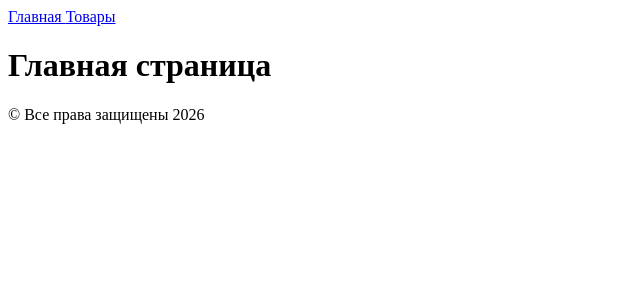
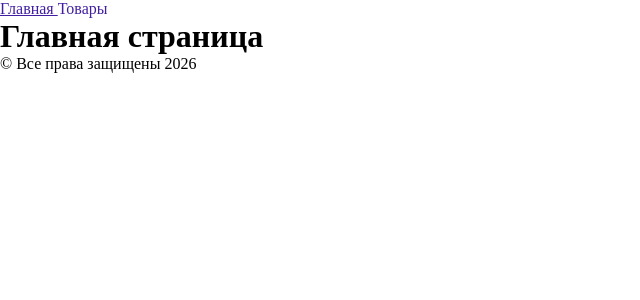
Before and after one commit to MurTag001/TopShop, a Django app: page / in a window 1280 px wide. Shown: the top 300 px of the page, without its empty margins (0-640 px from the left). Run offline with Django 5.2, Linux system fonts and the light colour scheme.

Commit message:
feat(static/css): Настроить обработку статических файлов. Создать base.css и подключить к base.html.

```diff
--- a/apps/shop/templates/shop/base.html
+++ b/apps/shop/templates/shop/base.html
@@ -1,9 +1,12 @@
+{% load static %}
+
 <!DOCTYPE html>
 <html lang="ru">
 <head>
   <meta charset="UTF-8">
   <meta name="viewport" content="width=device-width, initial-scale=1.0">
   <title>{% block page_title %}{% endblock page_title %}</title>
+  <link rel="stylesheet" href="{% static 'css/base.css' %}">
 </head>
 
 <body>
--- a/config/settings.py
+++ b/config/settings.py
@@ -120,6 +120,7 @@ USE_TZ = True
 # https://docs.djangoproject.com/en/6.1/howto/static-files/
 
 STATIC_URL = 'static/'
+STATICFILES_DIRS = [BASE_DIR / 'static/']
 
 
 # Email
--- /dev/null
+++ b/static/css/base.css
@@ -0,0 +1,16 @@
+* {
+  padding: 0;
+  margin: 0;
+  box-sizing: border-box;
+}
+
+
+a {
+    text-decoration: none;
+    color: #421fa1;
+}
+
+
+a:hover {
+    text-decoration: underline;
+}
```
